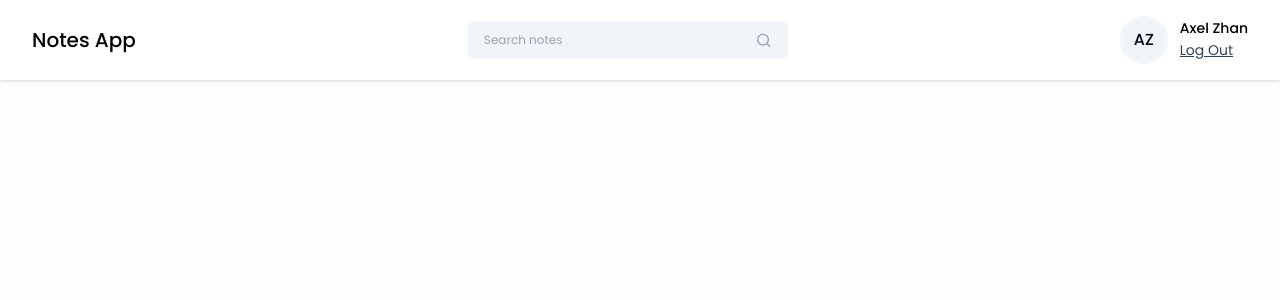
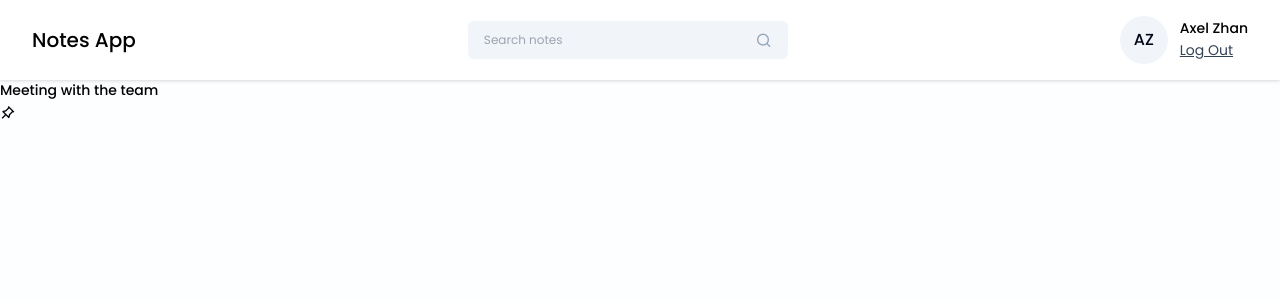
Before and after one commit to evelyn-zhan/mern-notes-app, a React (Vite) app in the folder frontend/: page / in a window 1280 px wide. Shown: the top 300 px of the page. Built offline with nearby package versions, Linux system fonts and the light colour scheme.

Commit message:
update: home page

```diff
--- a/frontend/src/pages/Home.jsx
+++ b/frontend/src/pages/Home.jsx
@@ -1,11 +1,16 @@
 import React from 'react'
 
 import Navbar from '../components/Navbar.jsx'
+import NoteCard from '../components/NoteCard.jsx'
 
 function Home() {
     return (
         <>
             <Navbar />
+
+            <div className="container mx-auto">
+                <NoteCard title="Meeting with the team" />
+            </div>
         </>
     )
 }
```
